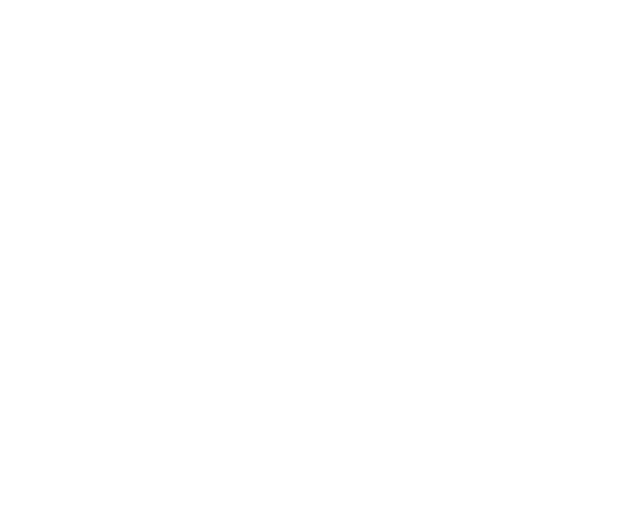
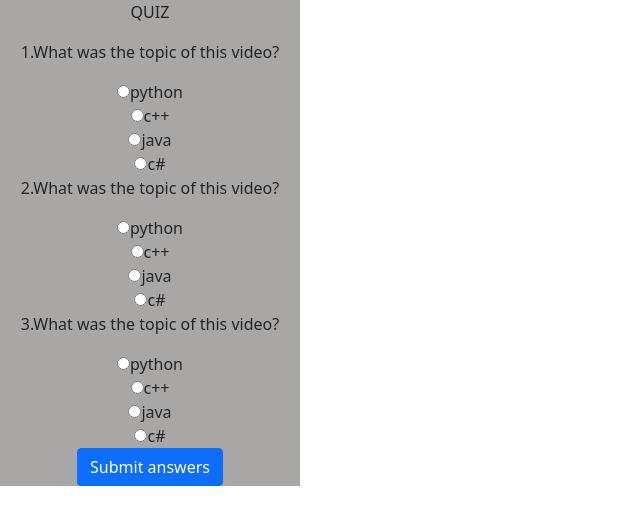
Before and after one commit to MartianCoders/Back-End-Proiect-Colectiv, a React (Create React App) app in the folder frontend-client/: page /test in a window 1280 px wide. Before the commit this address had no page. Shown: the top 524 px of the page, without its empty margins (0-640 px from the left). Built offline with nearby package versions, Linux system fonts and the light colour scheme.

Commit message:
created quiz component

```diff
--- a/frontend-client/src/App.tsx
+++ b/frontend-client/src/App.tsx
@@ -10,6 +10,7 @@
 import {Route,Routes,Navigate} from 'react-router-dom';
 import LoginPage from './components/LoginPage';
 import { useNavigate } from 'react-router-dom';
+import Quiz from './components/QuizComponent'
 
 function App () {
 
@@ -23,11 +24,69 @@
   const navigate = useNavigate();
   console.log(navigate);
 
+const questions={
+  question1:{
+    id:1,
+    question:'What was the topic of this video?',
+    answers:[
+      {id_ans:1,
+      label:'python',
+      is_correct:true},
+      {id_ans:2,
+      label:'c++',
+      is_correct:false,},
+      {id_ans:3,
+      label:'java',
+      is_correct:false,},
+      {id_ans:4,
+      label:'c#',
+      is_correct:false,}
+      ],
+  },
+  question2:{
+    id:2,
+    question:'What was the topic of this video?',
+    answers:[
+      {id_ans:1,
+      label:'python',
+      is_correct:true},
+      {id_ans:2,
+      label:'c++',
+      is_correct:false,},
+      {id_ans:3,
+      label:'java',
+      is_correct:false,},
+      {id_ans:4,
+      label:'c#',
+      is_correct:false,}
+      ],
+  },
+  question3:{
+    id:3,
+    question:'What was the topic of this video?',
+    answers:[
+      {id_ans:1,
+      label:'python',
+      is_correct:true},
+      {id_ans:2,
+      label:'c++',
+      is_correct:false,},
+      {id_ans:3,
+      label:'java',
+      is_correct:false,},
+      {id_ans:4,
+      label:'c#',
+      is_correct:false,}
+      ],
+  }
+}
+
   return (
     <div className="App">
       <Routes>
         <Route path='/home' element={<HomePage />}></Route>
         <Route path='/login' element={<LoginPage navigate={navigate}/>}></Route>
+        <Route path='/test' element={<Quiz questions={questions}></Quiz>}></Route>
         <Route path='/' element={<Navigate to="/login"/>}></Route>
       </Routes>
     </div>
--- /dev/null
+++ b/frontend-client/src/components/QuizComponent/index.tsx
@@ -0,0 +1,190 @@
+import React, { useState} from 'react';
+import 'react-bootstrap';
+import './style.css';
+
+type questions = {
+    question1:{
+        id:number,
+        question: string,
+        answers:[{
+            id_ans: number,
+            label: String,
+            is_correct: boolean
+        },
+        {
+            id_ans: number,
+            label: String,
+            is_correct: boolean
+        },
+        {
+            id_ans: number,
+            label: String,
+            is_correct: boolean
+        },
+        {
+            id_ans: number,
+            label: String,
+            is_correct: boolean
+        }
+        ],
+        },
+    question2:{
+        id:number,
+        question: string,
+        answers:[{
+            id_ans: number,
+            label: String,
+            is_correct: boolean
+        },
+        {
+            id_ans: number,
+            label: String,
+            is_correct: boolean
+        },
+        {
+            id_ans: number,
+            label: String,
+            is_correct: boolean
+        },
+        {
+            id_ans: number,
+            label: String,
+            is_correct: boolean
+        }
+        ],
+        },
+    question3:{
+        id:number,
+        question: string,
+        answers:[{
+            id_ans: number,
+            label: String,
+            is_correct: boolean
+        },
+        {
+            id_ans: number,
+            label: String,
+            is_correct: boolean
+        },
+        {
+            id_ans: number,
+            label: String,
+            is_correct: boolean
+        },
+        {
+            id_ans: number,
+            label: String,
+            is_correct: boolean
+        }
+        ],
+        },
+}
+
+class Quiz extends React.Component<any,any>{
+    constructor(props:any){
+        super(props)
+        this.state = {
+            score: 0,
+            showScore:false
+        }
+      }
+
+    onSubmit(e:React.SyntheticEvent){
+        //#TODO BE stuff
+        this.setState({showScore:true})
+    }
+
+
+    render() {
+        return <>
+            <form className="quiz-form"
+            onSubmit={this.onSubmit}>
+                <p className='form-title'> QUIZ</p>
+                <div className="question-label">
+                    <p className="question-text">
+                        {this.props.questions.question1.id}.{this.props.questions.question1.question}</p>
+                        <div className="question-answers">
+                            <div className="answer-button">
+                                <input type="radio" value={this.props.questions.question1.answers[0].is_correct} name="question1"/>
+                                {this.props.questions.question1.answers[0].label}
+                            </div>
+                            <div className="answer-button">
+                                <input type="radio" value={this.props.questions.question1.answers[1].is_correct} name="question1" />
+                                {this.props.questions.question1.answers[1].label}
+                            </div>
+                            <div className="answer-button">
+                            <input type="radio" value={this.props.questions.question1.answers[2].is_correct} name="question1" />
+                                {this.props.questions.question1.answers[2].label}
+                            </div>
+                            <div className="answer-button">
+                                <input type="radio" value={this.props.questions.question1.answers[3].is_correct} name="question1" />
+                                {this.props.questions.question1.answers[3].label}
+                            </div>
+                        </div>
+
+
+                </div>
+                <div className="question-label">
+                <p className="question-text">
+                        {this.props.questions.question2.id}.{this.props.questions.question2.question}</p>
+                        <div className="question-answers">
+                            <div className="answer-button">
+                                <input type="radio" value={this.props.questions.question2.answers[0].is_correct} name="question2"/>
+                                {this.props.questions.question2.answers[0].label}
+                            </div>
+                            <div className="answer-button">
+                                <input type="radio" value={this.props.questions.question2.answers[1].is_correct} name="question2" />
+                                {this.props.questions.question2.answers[1].label}
+                            </div>
+                            <div className="answer-button">
+                            <input type="radio" value={this.props.questions.question2.answers[2].is_correct} name="question2" />
+                                {this.props.questions.question2.answers[2].label}
+                            </div>
+                            <div className="answer-button">
+                                <input type="radio" value={this.props.questions.question2.answers[3].is_correct} name="question2" />
+                                {this.props.questions.question2.answers[3].label}
+                            </div>
+                        </div>
+
+
+                </div>
+                <div className="question-label">
+                <p className="question-text">
+                        {this.props.questions.question3.id}.{this.props.questions.question3.question}</p>
+                        <div className="question-answers">
+                            <div className="answer-button">
+                                <input type="radio" value={this.props.questions.question3.answers[0].is_correct} name="question3"/>
+                                {this.props.questions.question3.answers[0].label}
+                            </div>
+                            <div className="answer-button">
+                                <input type="radio" value={this.props.questions.question3.answers[1].is_correct} name="question3" />
+                                {this.props.questions.question3.answers[1].label}
+                            </div>
+                            <div className="answer-button">
+                            <input type="radio" value={this.props.questions.question3.answers[2].is_correct} name="question3" />
+                                {this.props.questions.question3.answers[2].label}
+                            </div>
+                            <div className="answer-button">
+                                <input type="radio" value={this.props.questions.question3.answers[3].is_correct} name="question3" />
+                                {this.props.questions.question3.answers[3].label}
+                            </div>
+                        </div>
+
+
+                </div>
+                <button
+                    value="Submit"
+                    className="btn btn-primary btn-block">
+                    Submit answers
+                </button>
+                {this.state.showScore && (
+                    <div className="message">
+                        your score is {this.state.score}
+                    </div>
+                )}
+            </form>
+        </>
+    }
+}
+
+export default Quiz
--- /dev/null
+++ b/frontend-client/src/components/QuizComponent/style.css
@@ -0,0 +1,15 @@
+.quiz-form{
+    width: 300px;
+    background: rgba(163, 160, 160, 0.933)
+}
+.question-answers{
+    display: flex;
+    flex-direction: column;
+}
+.answer-button{
+    margin: 0 auto;
+    width:100px
+}
+.message{
+    background-color: rgb(207, 20, 20);
+}
```
